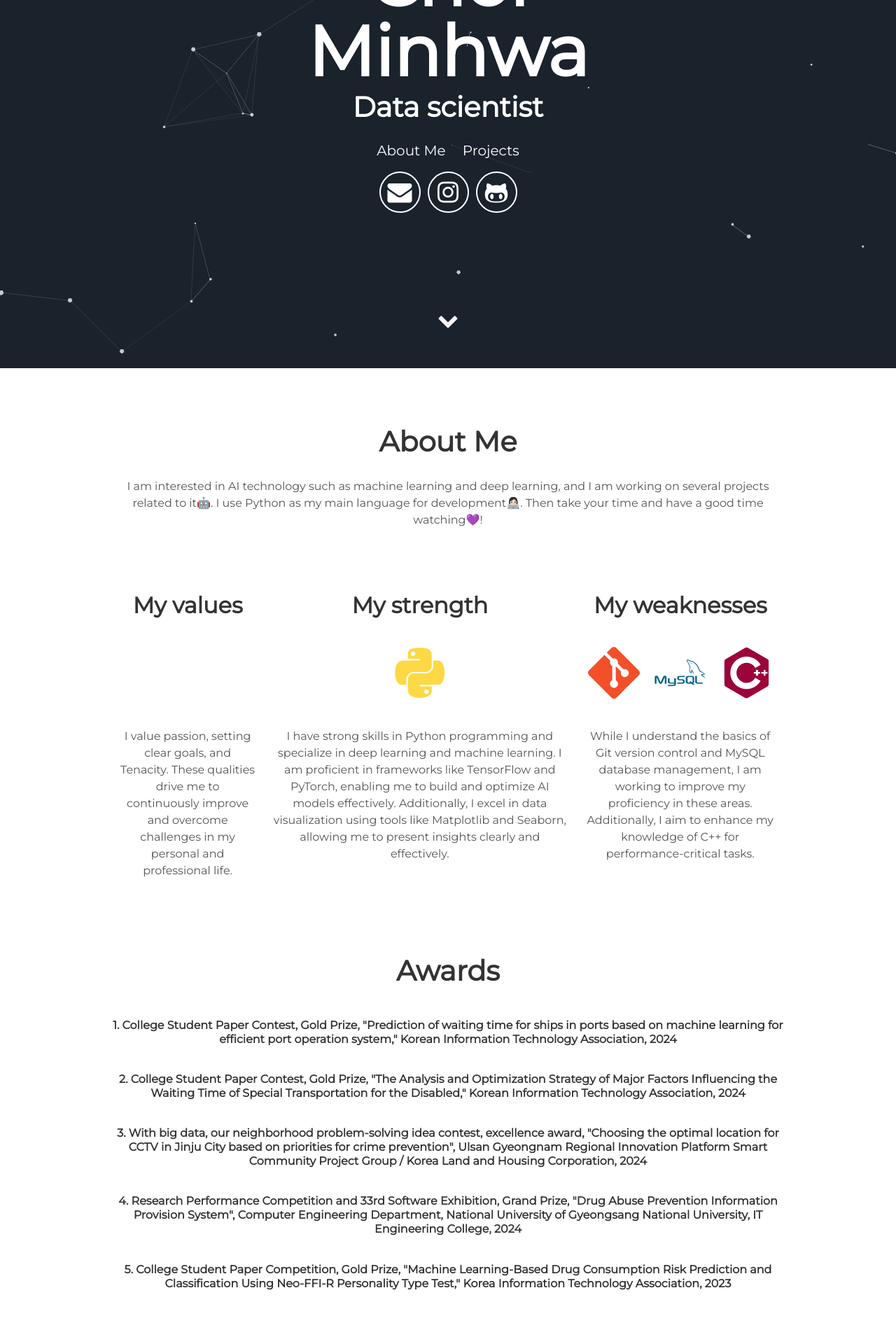
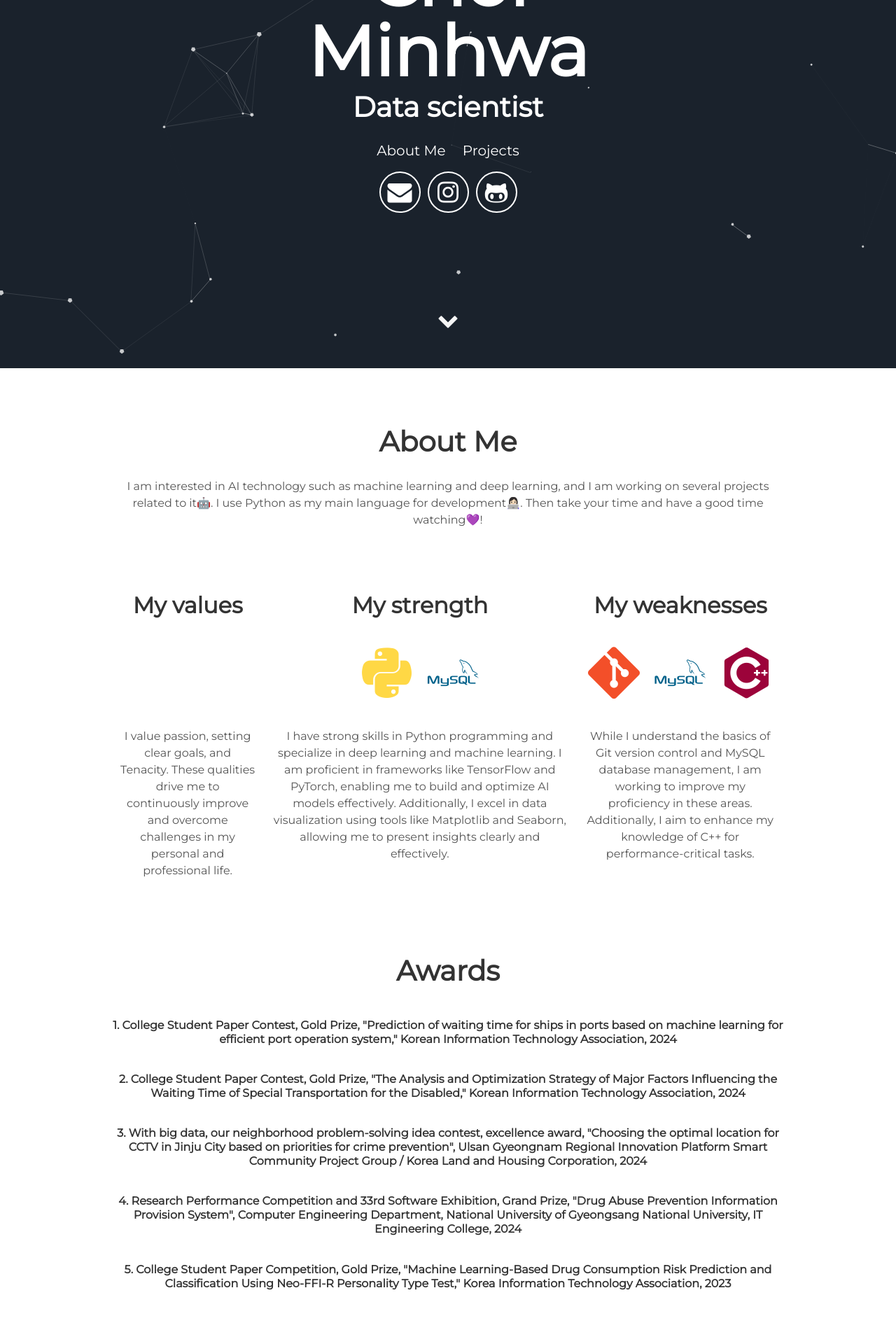
Before and after one commit to alsghk05/alsghk05.github.io, a Jekyll site: the page built from index.html, in a window 1280 px wide. Shown: the part 374-2294 px from the top of the page at 70% size. Built offline with Jekyll 4.4.1, drawn with Linux system fonts in a browser that asks for light colours.

Commit message:
Update about.html

```diff
--- a/_includes/about.html
+++ b/_includes/about.html
@@ -1,4 +1,4 @@
- <div class="user-details">
+<div class="user-details">
   <h1> About Me </h1>
   <p> {{site.user_description}} </p>
 </div>
@@ -13,7 +13,7 @@
     <div class="tech">
       <h2>My strength</h2>
       <i class="devicon-python-plain colored"></i>
-      <i class="devicon-pytorch-original colored"></i> <!-- Jupyter 대체 -->
+      <i class="devicon-mysql-plain-wordmark colored"></i> <!-- Jupyter 대체 -->
       <i class="devicon-scikitlearn-plain colored"></i> <!-- Scikit-learn 대체 -->
       <p>I have strong skills in Python programming and specialize in deep learning and machine learning.
         I am proficient in frameworks like TensorFlow and PyTorch, enabling me to build and optimize AI models effectively.
```
